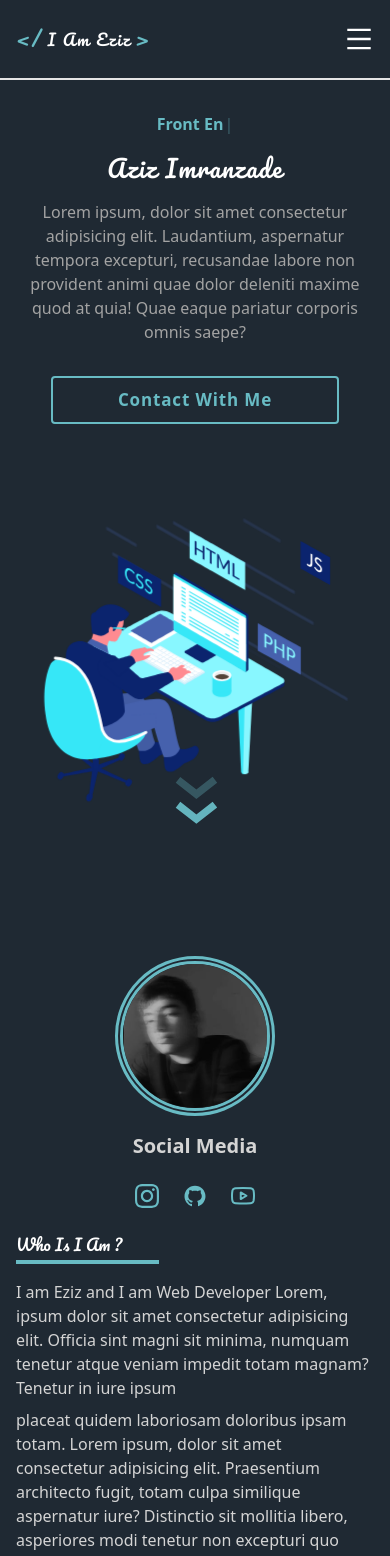
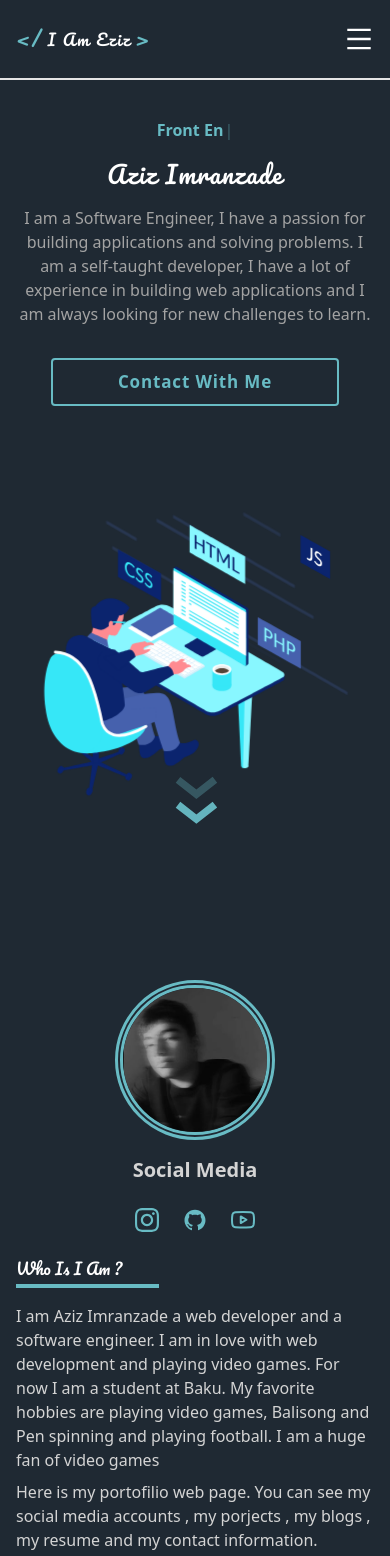
Before and after one commit to PintiDevAziz/portofilioremake, a Next.js app: page / in a window 390 px wide. Shown: the top 1556 px of the page. Built offline with nearby package versions, Linux system fonts and the light colour scheme; what @tailwindcss/typography would draw is missing.

Commit message:
full responsive

```diff
--- a/pages/index.js
+++ b/pages/index.js
@@ -54,7 +54,14 @@ const Index = () => {
           <div className="text-themeCyan font-bold sm:text-2xl sm:mb-4 mb-2 sm:mx-0 ">
             <Typewriter
               options={{
-                strings: ["Front End Developer", "Pen Spinner", "NextJs Lover"],
+                strings: [
+                  "Front End Developer",
+                  "Pen Spinner",
+                  "NextJs Lover",
+                  "React Lover",
+                  "Pintipanda Lover",
+                  "Balisong Spinner",
+                ],
                 autoStart: true,
                 loop: true,
               }}
@@ -64,10 +71,10 @@ const Index = () => {
             Aziz Imranzade
           </div>
           <div className="text-gray-400 sm:text-lg mb-6 sm:text-left text-center">
-            Lorem ipsum, dolor sit amet consectetur adipisicing elit.
-            Laudantium, aspernatur tempora excepturi, recusandae labore non
-            provident animi quae dolor deleniti maxime quod at quia! Quae eaque
-            pariatur corporis omnis saepe?
+            I am a Software Engineer, I have a passion for building applications
+            and solving problems. I am a self-taught developer, I have a lot of
+            experience in building web applications and I am always looking for
+            new challenges to learn.
           </div>
           <ContactButton
             setIsModalOpen={setIsModalOpen}
@@ -93,22 +100,22 @@ const Index = () => {
             isModalOpen
               ? "opacity-100 visible translate-y-0"
               : "opacity-0 invisible translate-y-full"
-          } absolute p-24 transition-all bg-themeBlack/90 z-50 flex duration-500 items-center justify-center w-full h-[calc(100vh-4rem)]`}
+          } absolute sm:p-24  transition-all bg-themeBlack/90 z-50 flex duration-500 items-center justify-center w-full h-[calc(100vh-4rem)]`}
         >
           <div className="flex items-center relative  w-full  rounded justify-between">
             <VscChromeClose
               onClick={() => setIsModalOpen(false)}
               className=" text-white -right-16 -top-14 text-3xl absolute cursor-pointer hover:text-themeCyan"
             />
-            <div className=" w-1/2 ">
-              <h1 className="text-white text-4xl font-semibold mb-6">
+            <div className=" sm:w-1/2  ">
+              <h1 className="text-white sm:text-4xl text-3xl text-center font-semibold mb-6">
                 Contact With Me
               </h1>
-              <div className="w-full">
+              <div className="w-full ">
                 <form
                   action="https://formsubmit.co/i.am.hacker.eziz@gmail.com"
                   method="POST"
-                  className="flex flex-col gap-y-10 text-white"
+                  className="flex flex-col sm:gap-y-10 gap-y-6 text-white w-full  px-6"
                 >
                   <input type="hidden" name="_template" value="box" />
                   <input
@@ -116,32 +123,32 @@ const Index = () => {
                     name="name"
                     required
                     placeholder="Enter Your Name"
-                    className=" outline-none valid:border-themeCyan bg-transparent border-2 rounded w-[30rem] h-12 text-center"
+                    className=" outline-none valid:border-themeCyan bg-transparent border-2 rounded sm:w-[30rem] w-[20rem] h-12  text-center"
                   />
                   <input
                     type="email"
                     name="email"
                     placeholder="Enter Your Email"
                     required
-                    className=" outline-none valid:border-themeCyan bg-transparent border-2 rounded w-[30rem] h-12 text-center"
+                    className="outline-none valid:border-themeCyan bg-transparent border-2 rounded sm:w-[30rem] w-[20rem] h-12  text-center"
                   />
                   <textarea
                     type="text"
                     name="Message"
                     placeholder="Enter Your Message"
                     required
-                    className=" outline-none resize-none valid:border-themeCyan bg-transparent border-2 rounded w-[30rem] h-52 break-all whitespace-pre-wrap p-4 flex flex-wrap"
+                    className=" outline-none resize-none valid:border-themeCyan bg-transparent border-2 rounded sm:w-[30rem] w-[20rem] h-52 break-all whitespace-pre-wrap p-4 flex flex-wrap"
                   />
                   <button
                     type="submit"
-                    className="bg-transparent w-72 border-2 rounded h-12 border-themeCyan text-themeCyan font-semibold hover:bg-themeCyan hover:text-themeBlack transition-all tracking-wider text-lg"
+                    className="bg-transparent sm:w-72 w-52 mx-auto border-2 rounded h-12 border-themeCyan text-themeCyan font-semibold hover:bg-themeCyan hover:text-themeBlack transition-all tracking-wider text-lg"
                   >
                     Send
                   </button>
                 </form>
               </div>
             </div>
-            <div className="w-1/2 -translate-y-12">
+            <div className="w-1/2 -translate-y-12 sm:block hidden">
               <Lottie
                 options={contactUsAnimationOptions}
                 isClickToPauseDisabled={true}
@@ -203,17 +210,16 @@ const Index = () => {
           <div className="sm:w-[40rem]">
             <p className="mb-2">
               {" "}
-              I am Eziz and I am Web Developer Lorem, ipsum dolor sit amet
-              consectetur adipisicing elit. Officia sint magni sit minima,
-              numquam tenetur atque veniam impedit totam magnam? Tenetur in iure
-              ipsum
+              I am Aziz Imranzade a web developer and a software engineer. I am
+              in love with web development and playing video games. For now I am
+              a student at Baku. My favorite hobbies are playing video games,
+              Balisong and Pen spinning and playing football. I am a huge fan of
+              video games
             </p>
             <p>
-              placeat quidem laboriosam doloribus ipsam totam. Lorem ipsum,
-              dolor sit amet consectetur adipisicing elit. Praesentium
-              architecto fugit, totam culpa similique aspernatur iure?
-              Distinctio sit mollitia libero, asperiores modi tenetur non
-              excepturi quo animi ducimus nobis blanditiis!
+              Here is my portofilio web page. You can see my social media
+              accounts , my porjects , my blogs , my resume and my contact
+              information.
             </p>
           </div>
         </div>
```
